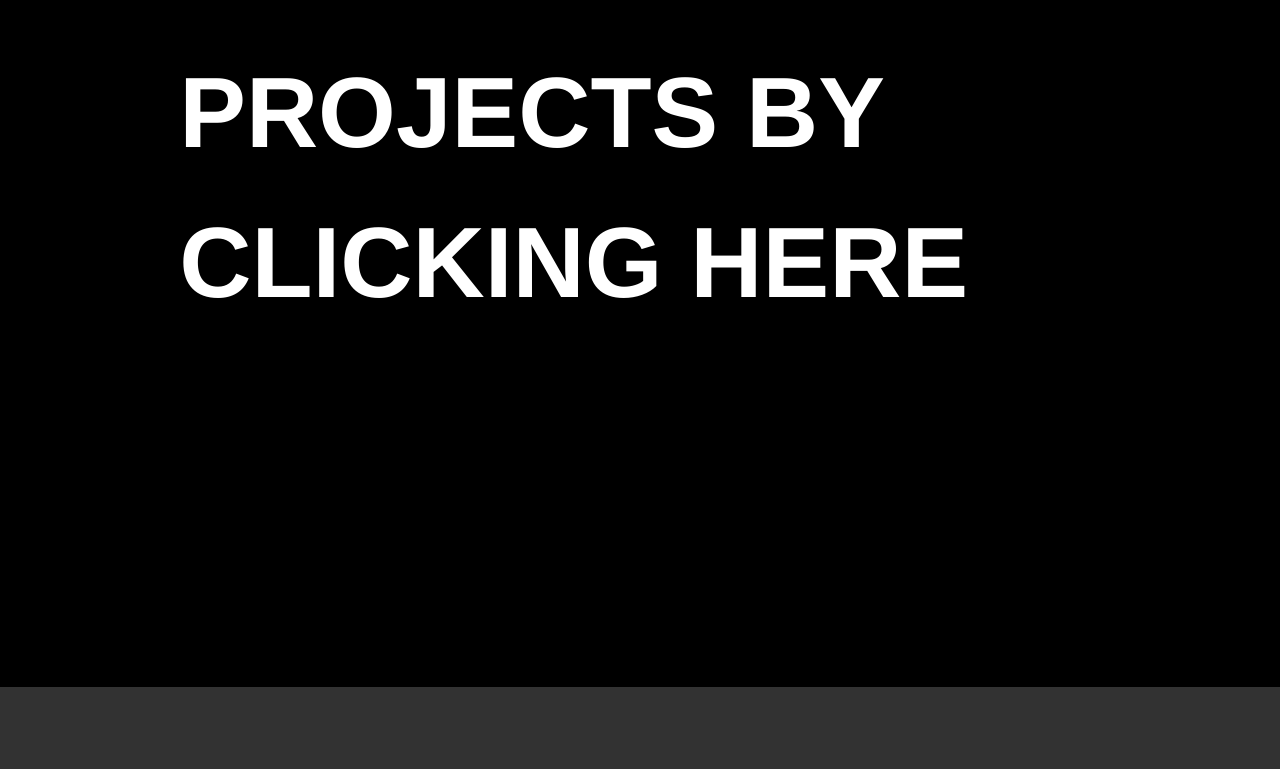
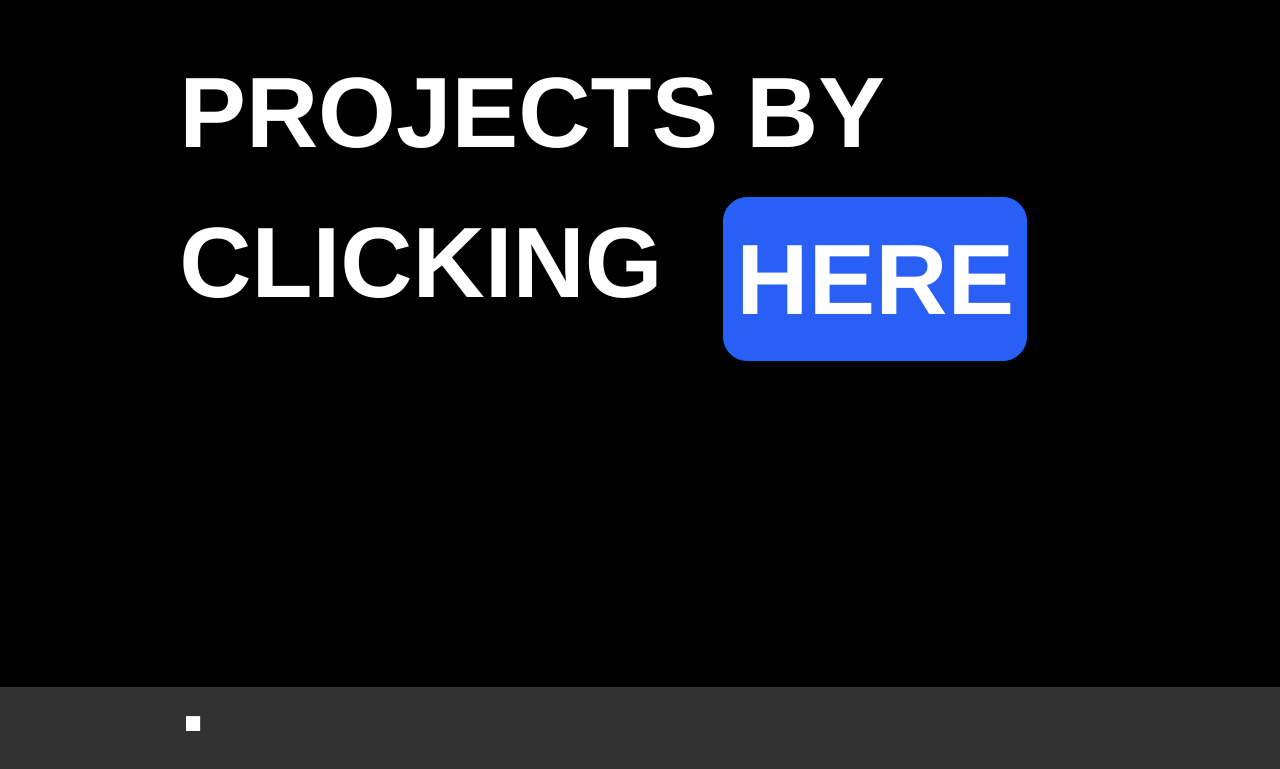
Before and after one commit to Stealerwolf/PORTFOLIO, a React (Vite) app in the folder portfolio/: page / in a window 1280 px wide. Shown: the part 1061-1830 px from the top of the page. Before the commit the page ends 1748 px from the top, so only its background shows below. Built offline with nearby package versions, Linux system fonts and the light colour scheme.

Commit message:
"here" button lookin good ngl

```diff
--- a/portfolio/src/components/BlackPage.tsx
+++ b/portfolio/src/components/BlackPage.tsx
@@ -1,4 +1,3 @@
-import Text from "./Text";
 import BlackPageText from "./BlackPageText";
 
 function BlackPage() {
--- a/portfolio/src/components/BlackPageText.tsx
+++ b/portfolio/src/components/BlackPageText.tsx
@@ -1,9 +1,10 @@
+import HereButton from "./HereButton";
 function BlackPageText() {
   return (
     <div className="BlackPageText">
       EXPLORE MORE
       <br /> PROJECTS BY
-      <br /> CLICKING HERE
+      <br /> CLICKING <HereButton />.
     </div>
   );
 }
--- /dev/null
+++ b/portfolio/src/components/HereButton.tsx
@@ -0,0 +1,11 @@
+function HereButton() {
+  return (
+    <div>
+      <a href="https://github.com/Stealerwolf" className="btn btn-primary BlackPageText HereButton">
+        HERE
+      </a>
+    </div>
+  );
+}
+
+export default HereButton;
--- a/portfolio/src/main.css
+++ b/portfolio/src/main.css
@@ -103,3 +103,9 @@
   font-size: 100px;
   margin-left: 14%;
 }
+
+.HereButton {
+  transform: translate(390px, -250px);
+  border-radius: 1.5rem;
+  background-color: #295ff4;
+}
```
